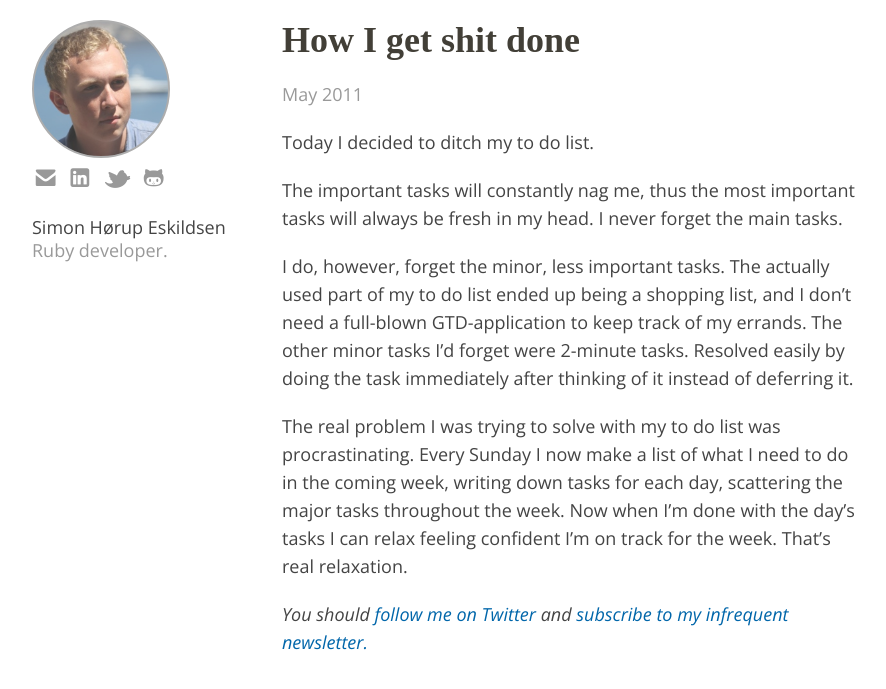
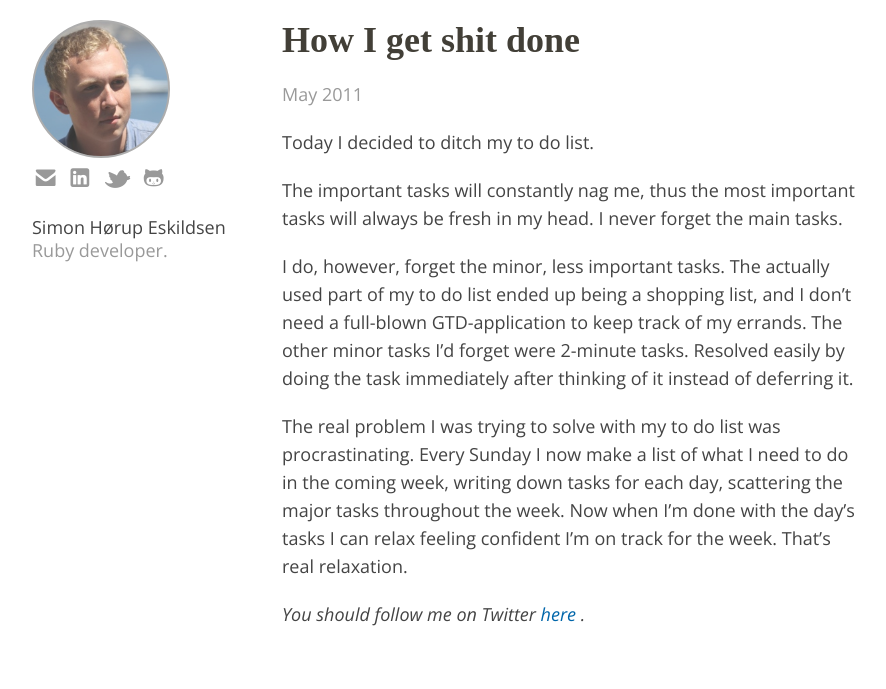
Before and after one commit to igor47/blog, a Jekyll site: the page built from _posts/2011-05-28-how-I-get-shit-done.md, in a window 1280 px wide. Shown: the top 689 px of the page, without its empty margins (138-1024 px from the left). Built offline with Jekyll 4.4.1, drawn with Linux system fonts in a browser that asks for light colours; some web fonts are replaced.

Commit message:
Conclude mailing list experiment

```diff
--- a/_layouts/post.html
+++ b/_layouts/post.html
@@ -24,8 +24,7 @@ blog: true
 
   <footer class="ten columns">
     <p id='follow'>
-      You should <a href="http://twitter.com/Sirupsen" target="_blank" onClick="_gaq.push(['_trackEvent', 'Post', 'Click', 'Twitter']);">follow me on Twitter</a> and
-      <a href="http://eepurl.com/uw8Bn" target="_blank" onClick="_gaq.push(['_trackEvent', 'Post', 'Click', 'Newsletter']);">subscribe to my infrequent newsletter.</a>
+      You should follow me on Twitter <a href="http://twitter.com/Sirupsen" target="_blank" onClick="_gaq.push(['_trackEvent', 'Post', 'Click', 'Twitter']);">here </a>.
     </p>
   </footer>
 </article>
```
